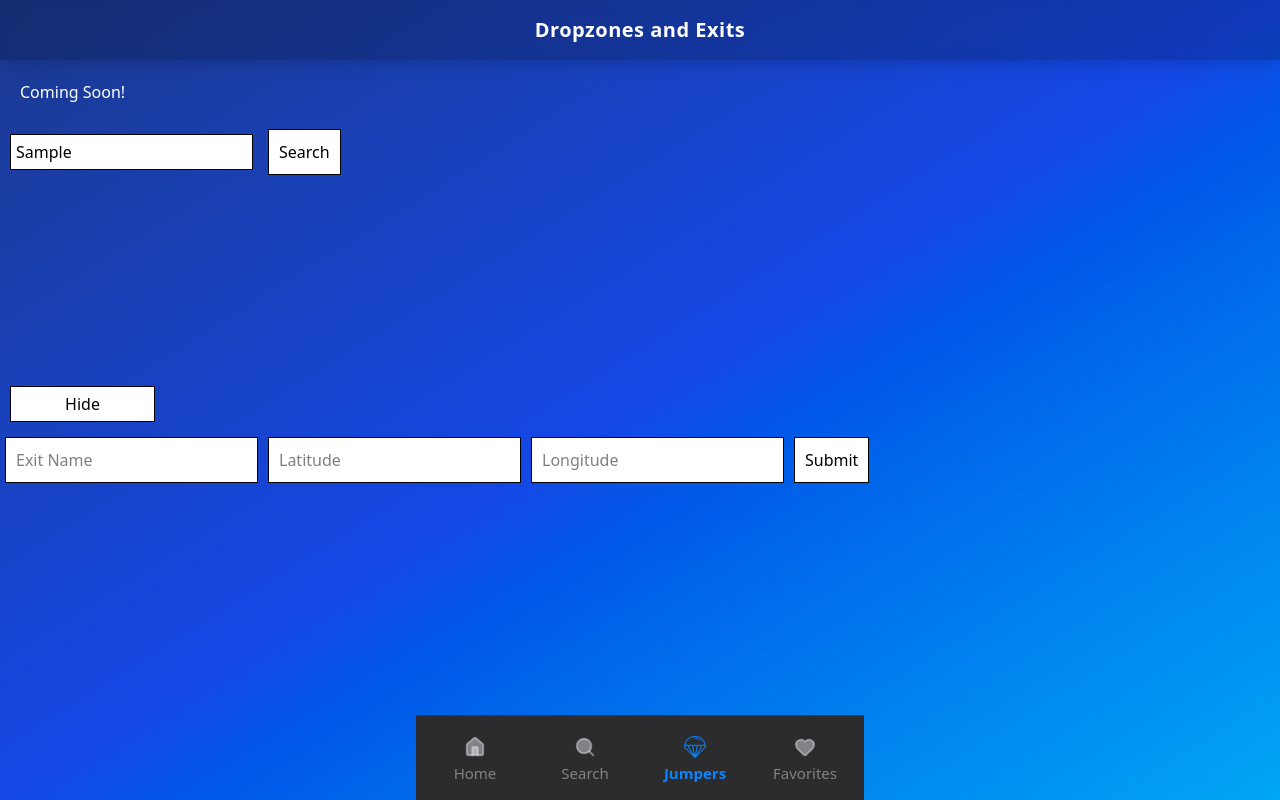
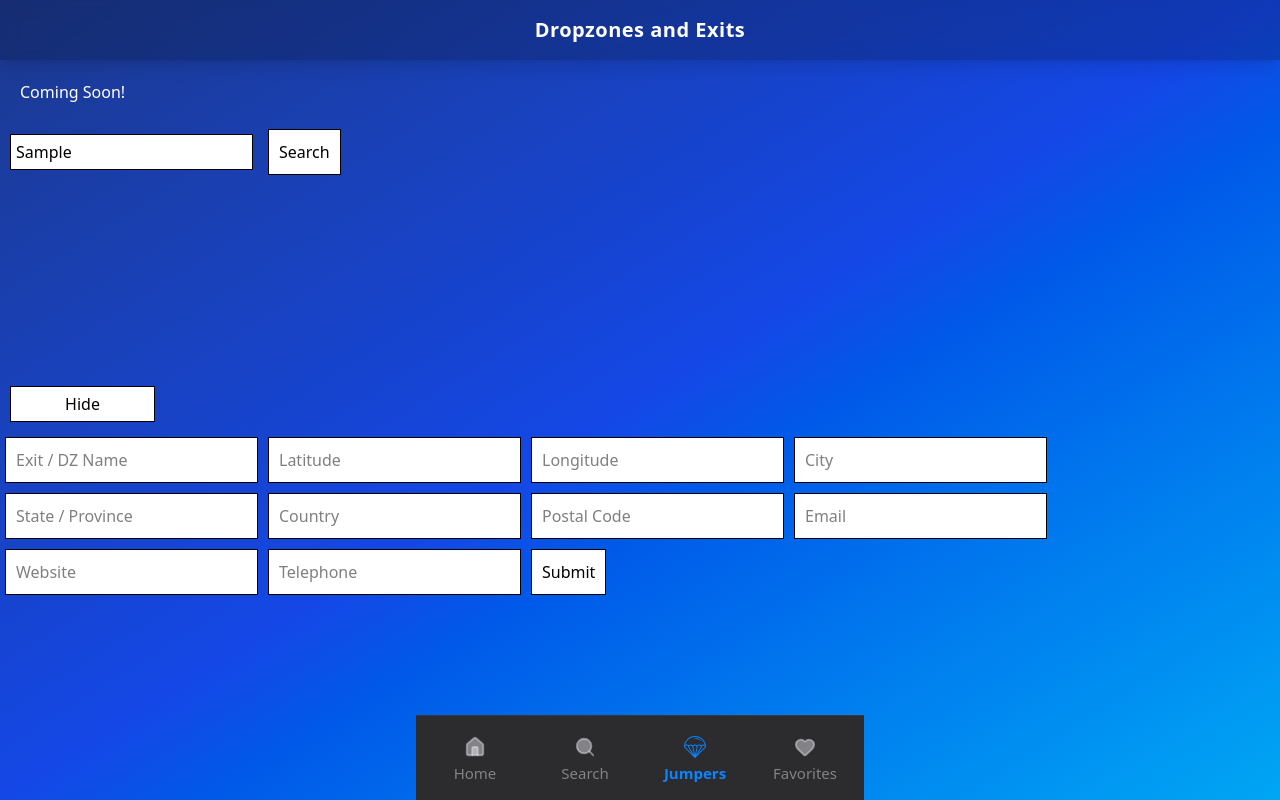
Before and after one commit to poloblue1357/weatherapp, a React (Vite) app in the folder frontend/: page /exits in a window 1280 px wide. Both pictures are taken after typing "Sample" into the empty fields and a click on the button "Submit an Exit". Built offline with nearby package versions, Linux system fonts and the light colour scheme.

Commit message:
working on exits

```diff
--- a/frontend/src/pages/Exits.jsx
+++ b/frontend/src/pages/Exits.jsx
@@ -13,16 +13,19 @@ function Exits() {
     const [searchInput, setSearchInput] = useState('')
     const [showForm, setShowForm] = useState(false)
     const [testSearch, setTestSearch] = useState([])
+    const [visible, setVisible] = useState('')
+    const [fading, setFading] = useState('')
     const [formData, setFormData] = useState({
-        name: '',
-        lat: '',
-        lon: '',
-        city: '',
-        state: '',
-        country: '',
-        telephone: '',
-        email: '',
-        website: '',
+        telephone: '', //
+        website: '', //
+        city: '', //
+        country: '', //
+        lat: '', //
+        lon: '', //
+        name: '', //
+        email: '', //
+        zip: '', //
+        state: '', //
         source: 'user',
     });
 
@@ -46,8 +49,9 @@ function Exits() {
     }
     const changeShowForm = () => {
         setShowForm(prev => !prev)
-        console.log(showForm)
+        // console.log(showForm)
     }
+
     const handleForm = (e) => {
         const { name, value } = e.target
 
@@ -56,7 +60,19 @@ function Exits() {
     const formSubmit = (e) => {
         e.preventDefault()
         postExitData(formData)
+
+        setVisible(true);
+        setFading(false);
+
+        setTimeout(() => {
+            setFading(true); // start fade
+        }, 4000);
+
+        setTimeout(() => {
+            setVisible(false); // remove after fade
+        }, 5000);
     }
+
 
     return (
         <div className="min-h-screen bg-gradient-to-br from-blue-900 via-blue-700 to-sky-500">
@@ -91,7 +107,7 @@ function Exits() {
             {showForm &&
                 <form onSubmit={formSubmit}>
                     <input
-                        placeholder="Exit Name"
+                        placeholder="Exit / DZ Name"
                         name='name'
                         value={formData.name}
                         onChange={handleForm}
@@ -111,9 +127,64 @@ function Exits() {
                         onChange={handleForm}
                         style={{padding: '10px', border: '1px solid black', margin: '5px', background: 'white'}}
                     />
+                    <input
+                        placeholder="City"
+                        name='city'
+                        value={formData.city}
+                        onChange={handleForm}
+                        style={{padding: '10px', border: '1px solid black', margin: '5px', background: 'white'}}
+                    />
+                    <input
+                        placeholder="State / Province"
+                        name='state'
+                        value={formData.state}
+                        onChange={handleForm}
+                        style={{padding: '10px', border: '1px solid black', margin: '5px', background: 'white'}}
+                    />
+                    <input
+                        placeholder="Country"
+                        name='country'
+                        value={formData.country}
+                        onChange={handleForm}
+                        style={{padding: '10px', border: '1px solid black', margin: '5px', background: 'white'}}
+                    />
+                    <input
+                        placeholder="Postal Code"
+                        name='zip'
+                        value={formData.zip}
+                        onChange={handleForm}
+                        style={{padding: '10px', border: '1px solid black', margin: '5px', background: 'white'}}
+                    />
+                    <input
+                        placeholder="Email"
+                        name='email'
+                        value={formData.email}
+                        onChange={handleForm}
+                        style={{padding: '10px', border: '1px solid black', margin: '5px', background: 'white'}}
+                    />
+                    <input
+                        placeholder="Website"
+                        name='website'
+                        value={formData.website}
+                        onChange={handleForm}
+                        style={{padding: '10px', border: '1px solid black', margin: '5px', background: 'white'}}
+                    />
+                    <input
+                        placeholder="Telephone"
+                        name='telephone'
+                        value={formData.telephone}
+                        onChange={handleForm}
+                        style={{padding: '10px', border: '1px solid black', margin: '5px', background: 'white'}}
+                    />
                     <button
                         style={{padding: '10px', border: '1px solid black', margin: '5px', background: 'white'}}
+                        type="submit"
                     >Submit</button>
+                    {visible && (
+                        <div style={{opacity: fading ? 0 : 1, transition: "opacity 1s ease", color: 'white', fontSize: '14px'}}>
+                            Submission received!
+                        </div>
+                    )}
                 </form>
             }
             <NavBar currentPage="exits"/>
```
